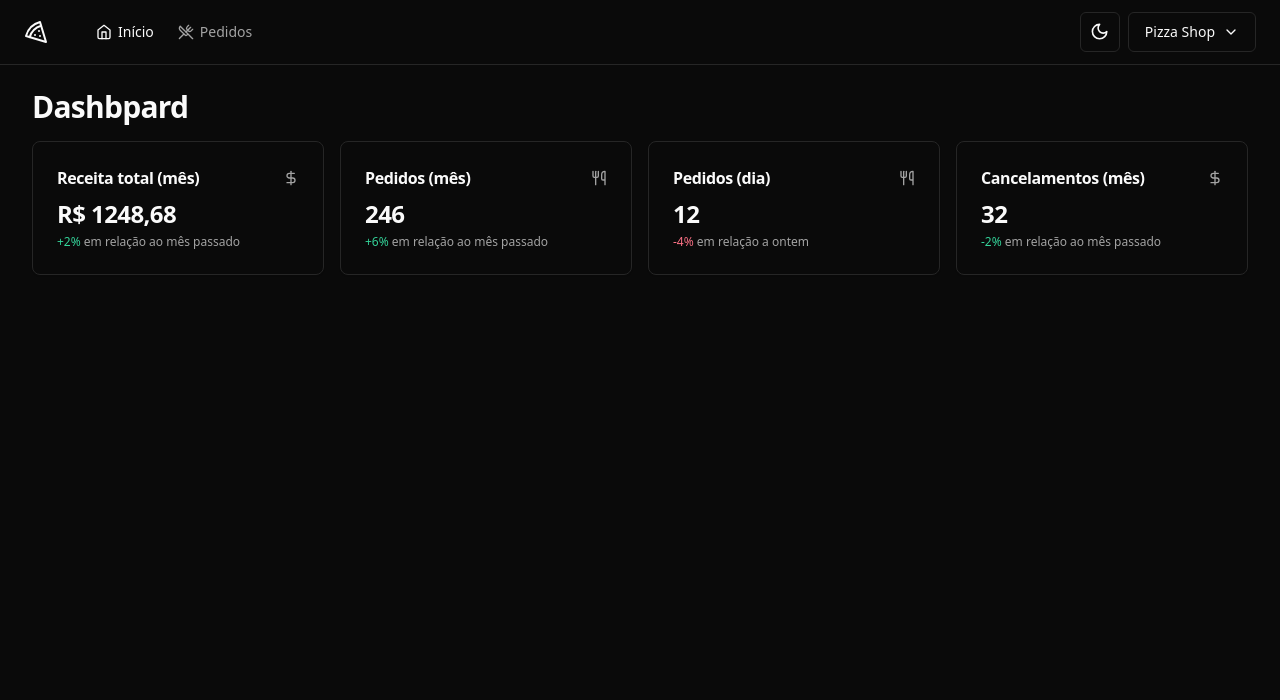
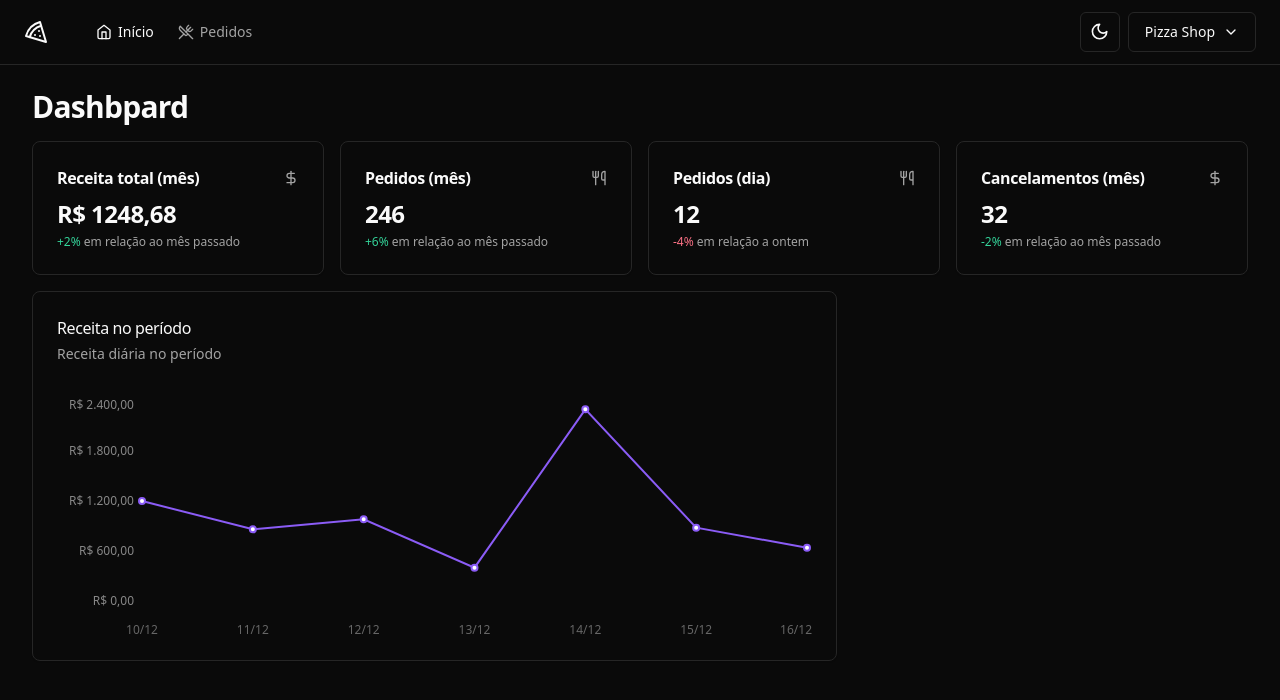
Before and after one commit to 2joliveira/pizzashop-web, a React (Vite) app: page / in a window 1280 px wide. Shown: the top 700 px of the page. Built offline with nearby package versions, Linux system fonts and the light colour scheme.

Commit message:
add revenue chart for the period

```diff
--- a/package.json
+++ b/package.json
@@ -27,6 +27,7 @@
     "react-helmet-async": "^2.0.4",
     "react-hook-form": "^7.50.1",
     "react-router-dom": "^6.22.0",
+    "recharts": "^2.12.0",
     "sonner": "^1.4.0",
     "sort-by": "^1.2.0",
     "tailwind-merge": "^2.2.1",
--- a/src/pages/app/dashboard/dashboard.tsx
+++ b/src/pages/app/dashboard/dashboard.tsx
@@ -4,6 +4,7 @@
 import { DayOrdersAmountCard } from './day-orders-amount-card'
 import { MonthCanceledOrdersAmountCard } from './month-canceled-orders-amount-card'
 import { MonthOrdersAmountCard } from './month-orders-amount-card'
+import { RevenueChart } from './revenue-chart'
 
 export function Dashboard() {
   return (
@@ -18,6 +19,10 @@
           <DayOrdersAmountCard />
           <MonthCanceledOrdersAmountCard />
         </div>
+
+        <div className="grid grid-cols-9 gap-4">
+          <RevenueChart />
+        </div>
       </div>
     </>
   )
--- /dev/null
+++ b/src/pages/app/dashboard/revenue-chart.tsx
@@ -0,0 +1,62 @@
+import { Line, LineChart, ResponsiveContainer, XAxis, YAxis } from 'recharts'
+import colors from 'tailwindcss/colors'
+
+import {
+	Card,
+	CardContent,
+	CardDescription,
+	CardHeader,
+	CardTitle,
+} from '@/components/ui/card'
+
+const data = [
+  { date: '10/12', revenue: 1200 },
+  { date: '11/12', revenue: 860 },
+  { date: '12/12', revenue: 980 },
+  { date: '13/12', revenue: 400 },
+  { date: '14/12', revenue: 2300 },
+  { date: '15/12', revenue: 880 },
+  { date: '16/12', revenue: 640 },
+]
+
+export function RevenueChart() {
+  return (
+    <Card className="col-span-6">
+      <CardHeader className="flex-row items-center justify-between pb-8">
+        <div className="space-y-1">
+          <CardTitle className="text-base font-medium">
+            Receita no período
+          </CardTitle>
+          <CardDescription>Receita diária no período</CardDescription>
+        </div>
+      </CardHeader>
+      <CardContent>
+        <ResponsiveContainer width="100%" height={240}>
+          <LineChart data={data} style={{ fontSize: 12 }}>
+            <XAxis dataKey="date" axisLine={false} tickLine={false} dy={16} />
+
+            <YAxis
+              stroke="#888"
+              axisLine={false}
+              tickLine={false}
+              width={80}
+              tickFormatter={(value: number) =>
+                value.toLocaleString('pt-BR', {
+                  style: 'currency',
+                  currency: 'BRL',
+                })
+              }
+            />
+
+            <Line
+              type="linear"
+              strokeWidth={2}
+              dataKey="revenue"
+              stroke={colors.violet['500']}
+            />
+          </LineChart>
+        </ResponsiveContainer>
+      </CardContent>
+    </Card>
+  )
+}
```
Also changed, not shown: 1 other file (tests, documents, lock files or other folders).
